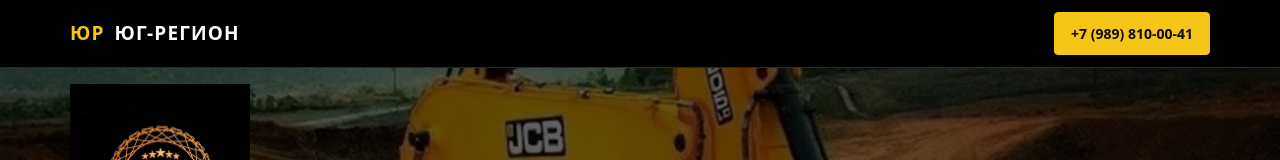
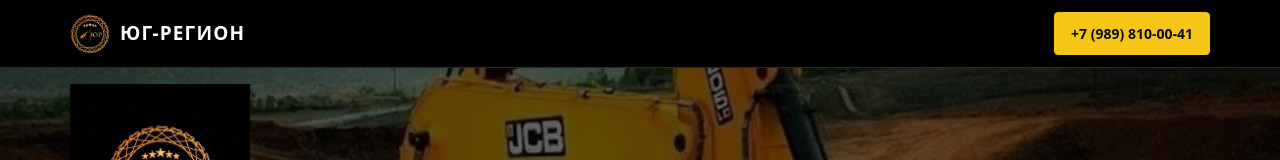
Before and after one commit to yellowys99-commits/yug-region-site, a plain HTML site: page index.html in a window 1280 px wide. Shown: the top 160 px of the page. Drawn offline with Linux system fonts and the light colour scheme.

Commit message:
Header: brand logo mark instead of YR text

```diff
--- a/index.html
+++ b/index.html
@@ -42,11 +42,16 @@ ul{ padding:0; list-style:none; }
   gap:16px; max-width:var(--max); margin:0 auto; padding:12px 20px;
 }
 .logo{
-  display:flex; align-items:baseline; gap:10px;
+  display:flex; align-items:center; gap:10px;
   font-size:19px; font-weight:800; line-height:1;
   letter-spacing:.06em; text-transform:uppercase;
 }
-.logo__yr{ color:var(--gold); }
+.logo__mark{
+  display:block; flex:none;
+  width:40px; height:40px;
+  object-fit:contain;
+  mix-blend-mode:screen;
+}
 .logo__name{ color:var(--text); }
 
 /* ---------- кнопки ---------- */
@@ -283,6 +288,7 @@ ul{ padding:0; list-style:none; }
   .wrap{ padding:0 16px; }
   .top__in{ padding:10px 16px; }
   .logo{ font-size:15px; }
+  .logo__mark{ width:34px; height:34px; }
   .footer__in{ flex-direction:column; }
 }
 </style>
@@ -293,7 +299,7 @@ ul{ padding:0; list-style:none; }
 <header class="top">
   <div class="top__in">
     <a class="logo" href="#top" aria-label="ЮГ-РЕГИОН — на главную">
-      <span class="logo__yr">ЮР</span>
+      <img class="logo__mark" src="images/logo-mark.png" alt="" width="452" height="452" loading="lazy" decoding="async">
       <span class="logo__name">ЮГ-РЕГИОН</span>
     </a>
     <a class="btn btn--sm" href="tel:+79898100041">+7 (989) 810-00-41</a>
```
Also changed, not shown: images/logo-mark.png (added).
